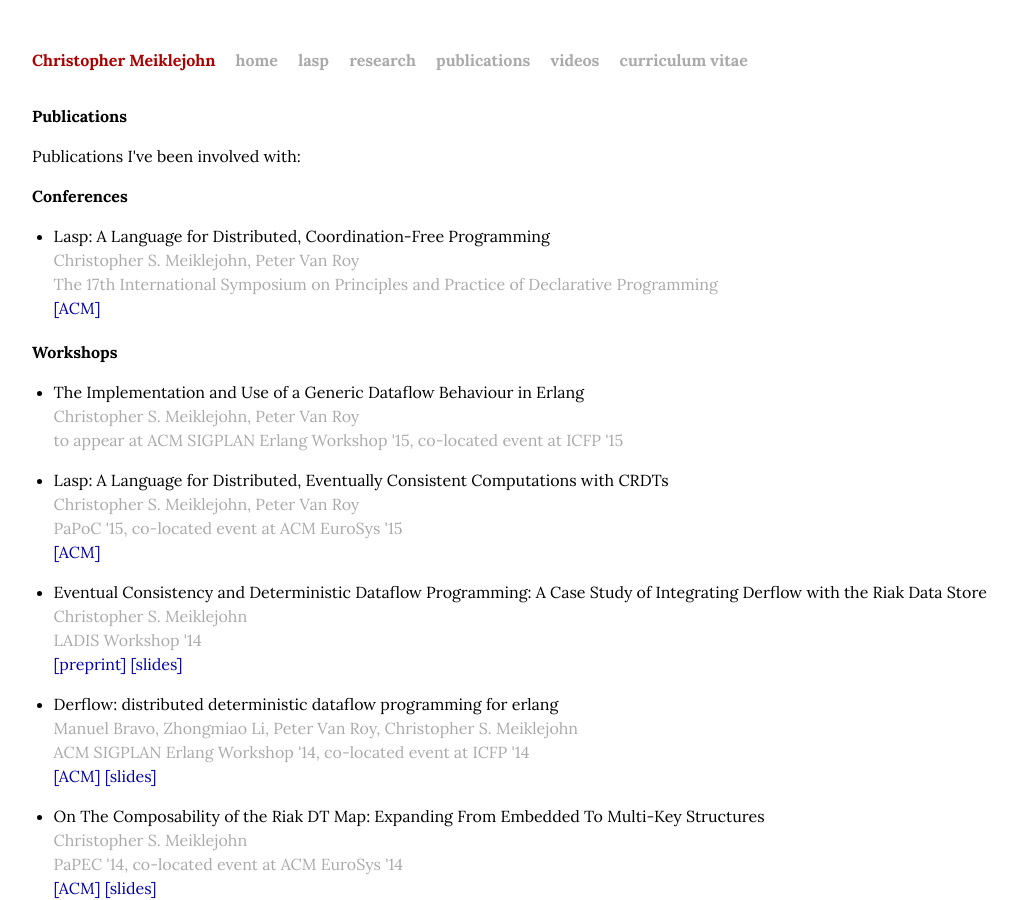
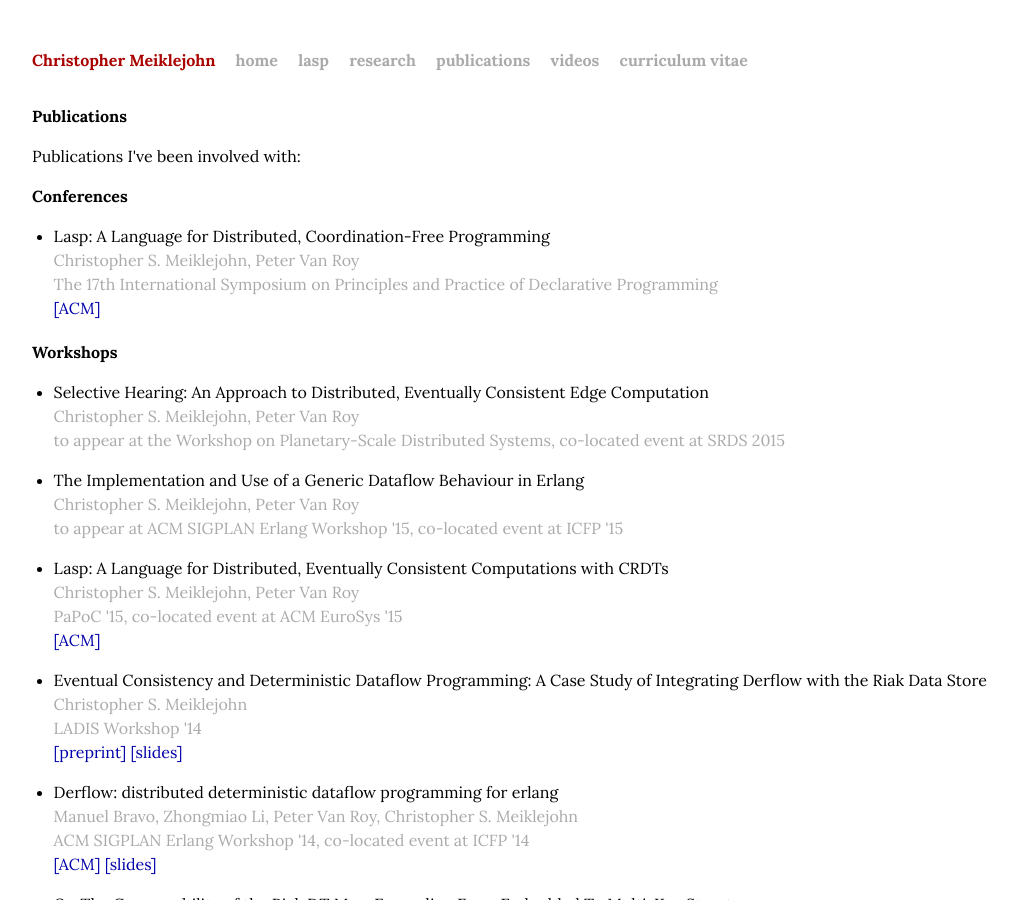
Before and after one commit to cmeiklejohn/cmeiklejohn.github.io, a Jekyll site: the page built from publications.html, in a window 1280 px wide and 900 px high. Shown: the whole window, without its empty margins (88-1106 px from the left). Built offline with Jekyll 4.4.1, drawn with Linux system fonts in a browser that asks for light colours.

Commit message:
Add SRDS.

```diff
--- a/publications.html
+++ b/publications.html
@@ -23,6 +23,14 @@ title: Publications
   <h2>Workshops</h2>
   <p></p>
   <ul>
+    <li>
+      <p>
+        Selective Hearing: An Approach to Distributed, Eventually Consistent Edge Computation
+        <span class="author">Christopher S. Meiklejohn, Peter Van Roy</span>
+        <span class="date">to appear at the Workshop on Planetary-Scale Distributed Systems, co-located event at SRDS 2015</span>
+      </p>
+    </li>
+
     <li>
       <p>
         The Implementation and Use of a Generic Dataflow Behaviour in Erlang
```
